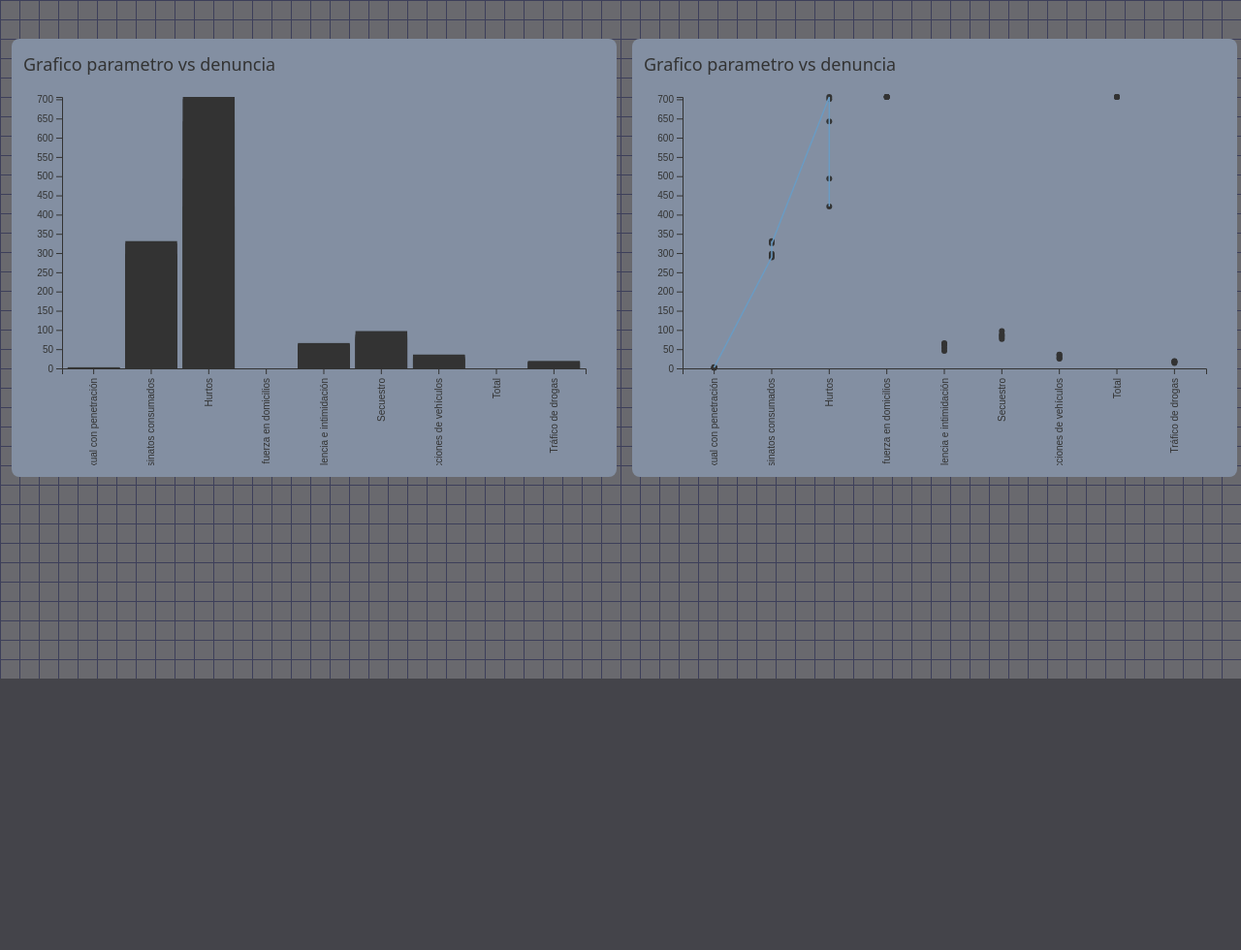
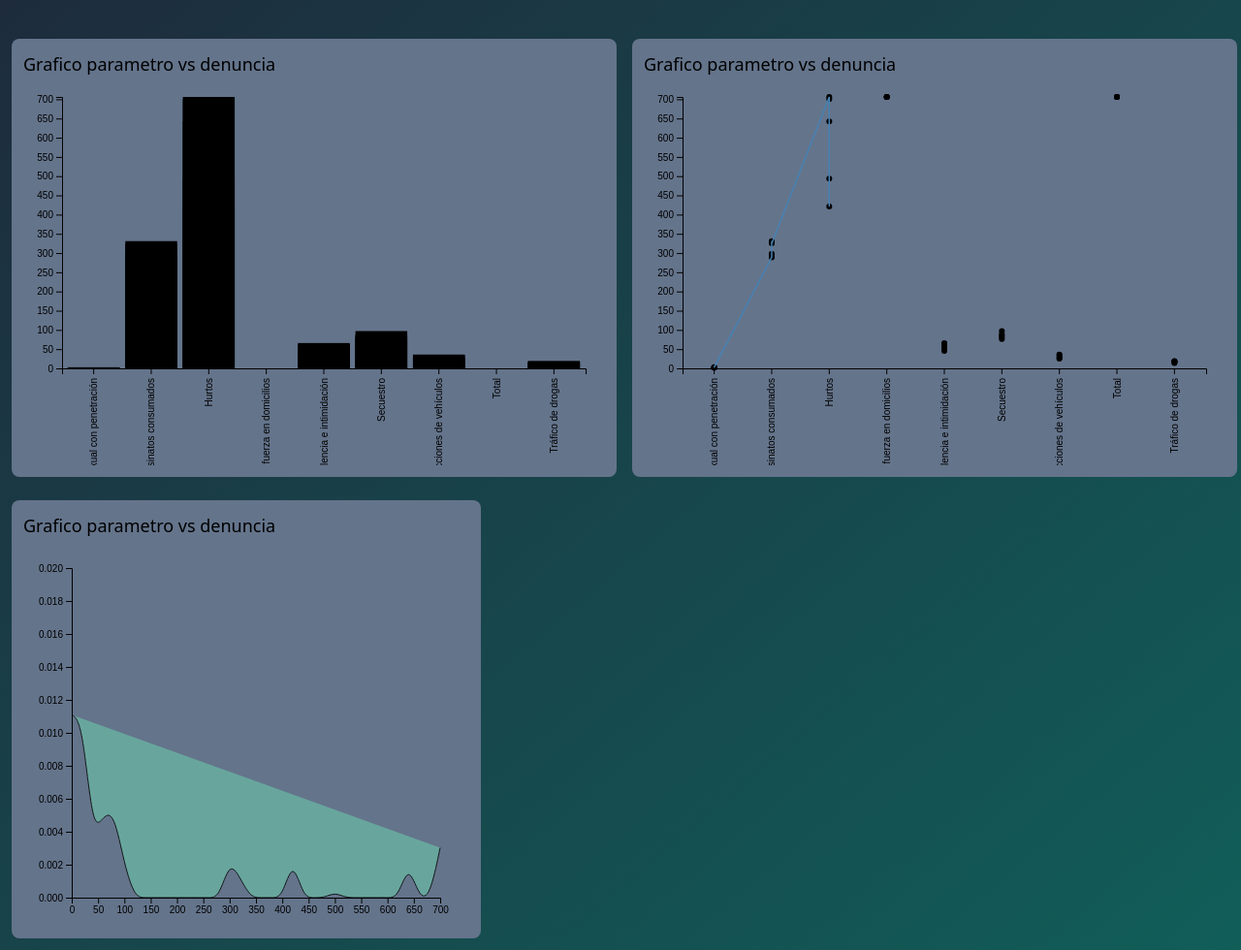
Before and after one commit to leninrkb/Graficos-con-d3js, a plain HTML site: page index.html in a window 1280 px wide. Shown: the part 100-1080 px from the top of the page at 97% size. Before the commit the page ends 800 px from the top, so only its background shows below. Drawn offline with nearby package versions, Linux system fonts and the light colour scheme.

Commit message:
densidad y otro ondo

```diff
--- a/barras.js
+++ b/barras.js
@@ -1,77 +1,14 @@
-// d3.csv('./datos.csv', d => {
-//     d.Denuncias = +d.Denuncias;
-//     return d;
-//   }).then(lineChart);
+d3.csv('./datos.csv',d=>{
+    d.Denuncias = +d.Denuncias
+    return d;
+}).then(histograma2)
 
-//   function lineChart(data) {
-//     const margin = { top: 20, right: 20, bottom: 100, left: 40 };
-//     const width = 600 - margin.left - margin.right;
-//     const height = 400 - margin.top - margin.bottom;
-
-//     const svg = d3.select("#svg-barras")
-//       .attr("width", width + margin.left + margin.right)
-//       .attr("height", height + margin.top + margin.bottom)
-//       .append("g")
-//       .attr("transform", "translate(" + margin.left + "," + margin.top + ")");
-
-//     const x = d3.scaleBand()
-//       .range([0, width])
-//       .padding(0.1)
-//       .domain(data.map(function(d) { return d.Parametro; }));
-
-//     const y = d3.scaleLinear()
-//       .range([height, 0]);
-
-//     const line = d3.line()
-//       .x(function(d) { return x(d.Parametro) + x.bandwidth() / 2; })
-//       .y(function(d) { return y(d.Denuncias); });
-
-//     data.sort(function(a, b) {
-//       return d3.ascending(a.Parametro, b.Parametro);
-//     });
-
-//     y.domain([0, d3.max(data, function(d) { return d.Denuncias; })]);
-
-//     svg.selectAll(".dot")
-//       .data(data)
-//       .enter().append("circle")
-//       .attr("class", "dot")
-//       .attr("cx", function(d) { return x(d.Parametro) + x.bandwidth() / 2; })
-//       .attr("cy", function(d) { return y(d.Denuncias); })
-//       .attr("r", 3);
-
-//     svg.append("path")
-//       .datum(data)
-//       .attr("fill", "none")
-//       .attr("stroke", "steelblue")
-//       .attr("stroke-width", 2)
-//       .attr("d", line);
-
-//     svg.append("g")
-//       .attr("transform", "translate(0," + height + ")")
-//       .call(d3.axisBottom(x))
-//       .selectAll("text")
-//       .attr("transform", "rotate(-90)")
-//       .attr("x", -10)
-//       .attr("y", 0)
-//       .attr("dy", ".35em")
-//       .style("text-anchor", "end");
-
-//     svg.append("g")
-//       .call(d3.axisLeft(y));
-//   }
-
-d3.csv('./datos.csv', d => {
-    d.Denuncias = +d.Denuncias;
-    return d;
-  }).then(lineChart);
-
-  function lineChart(data) {
+function histograma2(data){
   const margin = { top: 20, right: 20, bottom: 100, left: 40 };
   const width = 600 - margin.left - margin.right;
   const height = 400 - margin.top - margin.bottom;
 
-    const svg = d3.select("#svg-barras")
+  const svg = d3.select("#misvg")
     .attr("width", width + margin.left + margin.right)
     .attr("height", height + margin.top + margin.bottom)
     .append("g")
@@ -79,36 +16,22 @@ d3.csv('./datos.csv', d => {
 
   const x = d3.scaleBand()
     .range([0, width])
-      .padding(0.1)
-      .domain(data.map(function(d) { return d.Parametro; }));
+    .padding(0.1);
 
   const y = d3.scaleLinear()
     .range([height, 0]);
 
-    const line = d3.line()
-      .x(function(d) { return x(d.Parametro) + x.bandwidth() / 2; })
-      .y(function(d) { return y(d.Denuncias); });
-
-    data.sort(function(a, b) {
-      return d3.ascending(a.Parametro, b.Parametro);
-    });
-
+  x.domain(data.map(function(d) { return d.Parametro; }));
   y.domain([0, d3.max(data, function(d) { return d.Denuncias; })]);
 
-    svg.selectAll(".dot")
+  svg.selectAll(".bar")
     .data(data)
-      .enter().append("circle")
-      .attr("class", "dot")
-      .attr("cx", function(d) { return x(d.Parametro) + x.bandwidth() / 2; })
-      .attr("cy", function(d) { return y(d.Denuncias); })
-      .attr("r", 3);
-
-    svg.append("path")
-      .datum(data)
-      .attr("fill", "none")
-      .attr("stroke", "steelblue")
-      .attr("stroke-width", 1.5)
-      .attr("d", line);
+    .enter().append("rect")
+    .attr("class", "bar")
+    .attr("x", function(d) { return x(d.Parametro); })
+    .attr("width", x.bandwidth())
+    .attr("y", function(d) { return y(d.Denuncias); })
+    .attr("height", function(d) { return height - y(d.Denuncias); });
 
   svg.append("g")
     .attr("transform", "translate(0," + height + ")")
--- /dev/null
+++ b/densidad.js
@@ -0,0 +1,68 @@
+
+// set the dimensions and margins of the graph
+const margin = {top: 30, right: 30, bottom: 30, left: 50},
+    width = 460 - margin.left - margin.right,
+    height = 400 - margin.top - margin.bottom;
+
+// append the svg object to the body of the page
+const svg = d3.select("#densidad")
+  .append("svg")
+    .attr("width", width + margin.left + margin.right)
+    .attr("height", height + margin.top + margin.bottom)
+  .append("g")
+    .attr("transform", `translate(${margin.left},${margin.top})`);
+
+// get the data
+// d3.csv("https://raw.githubusercontent.com/holtzy/data_to_viz/master/Example_dataset/1_OneNum.csv").then( function(data) {
+d3.csv("./datos.csv").then( function(data) {
+    console.log(data);
+  // add the x Axis
+  const x = d3.scaleLinear()
+            .domain([0, 700])
+            .range([0, width]);
+  svg.append("g")
+      .attr("transform", `translate(0, ${height})`)
+      .call(d3.axisBottom(x));
+
+  // add the y Axis
+  const y = d3.scaleLinear()
+            .range([height, 0])
+            .domain([0, 0.02]);
+  svg.append("g")
+      .call(d3.axisLeft(y));
+
+  // Compute kernel density estimation
+  const kde = kernelDensityEstimator(kernelEpanechnikov(7), x.ticks(40))
+  const density =  kde( data.map(function(d){  return d.Denuncias; }) )
+
+  // Plot the area
+  svg.append("path")
+      .attr("class", "mypath")
+      .datum(density)
+      .attr("fill", "#69b3a2")
+      .attr("opacity", ".8")
+      .attr("stroke", "#000")
+      .attr("stroke-width", 1)
+      .attr("stroke-linejoin", "round")
+      .attr("d",  d3.line()
+        .curve(d3.curveBasis)
+          .x(function(d) { return x(d[0]); })
+          .y(function(d) { return y(d[1]); })
+      );
+
+});
+
+
+// Function to compute density
+function kernelDensityEstimator(kernel, X) {
+  return function(V) {
+    return X.map(function(x) {
+      return [x, d3.mean(V, function(v) { return kernel(x - v); })];
+    });
+  };
+}
+function kernelEpanechnikov(k) {
+  return function(v) {
+    return Math.abs(v /= k) <= 1 ? 0.75 * (1 - v * v) / k : 0;
+  };
+}
--- a/index.html
+++ b/index.html
@@ -9,7 +9,7 @@
     <title>Document</title>
 </head>
 
-<body>
+<body class="bg-gradient-to-br from-slate-800 to-teal-800">
     <nav class="z-50 fixed backdrop-blur-lg  rounded-lg w-1/2 p-6 m-3 backdrop-brightness-50">
         <h1 class="text-2xl text-gray-300 font-semibold">Graficos con D3js</h1>
     </nav>
@@ -34,21 +34,24 @@
                     <svg id="svg-barras"></svg>
                 </div>
             </div>
+            <div class="col">
+                <div
+                    class="m-3 p-3 w-fit rounded-lg transition ease-in-out duration-500 hover:text-gray-300 hover:scale-105 hover:bg-slate-700 bg-slate-500">
+                    <label class="text-lg border-b-4 border-slate-500">
+                        Grafico parametro vs denuncia
+                    </label>
+                    <div id="densidad"></div>
+                </div>
+            </div>
         </div>
     </div>
 
 </body>
-<script src="https://d3js.org/d3.v7.min.js"></script>
-<script src="./logica.js"></script>
+<!-- <script src="https://d3js.org/d3.v7.min.js"></script> -->
+<script src="https://d3js.org/d3.v6.js"></script>
+<!-- <script src="https://d3js.org/d3.v4.js"></script> -->
 <script src="./barras.js"></script>
-<style>
-    html {
-        background-color: #44444a;
-        opacity: 0.8;
-        background-image: linear-gradient(#0d0f31 1px, transparent 1px),
-            linear-gradient(to right, #0d0f31 1px, #44444a 1px);
-        background-size: 20px 20px;
-    }
-</style>
+<script src="./puntos.js"></script>
+<script src="./densidad.js"></script>
 
 </html>
--- a/logica.js
+++ /dev/null
@@ -1,107 +0,0 @@
-// let svgw = 500;
-// let svgh = 400;
-// let margen = {
-//     izq:20, der:20, sup:40, inf:40
-// }
-// let grafw = svgw - margen.izq - margen.der;
-// let grafh = svgh - margen.sup - margen.inf;
-
-// d3.csv('./datos.csv',d=>{
-//     d.Denuncias = +d.Denuncias
-//     return d;
-// }).then(histograma)
-
-// function histograma(datos){
-//     console.log(datos);
-//     let svg = d3.select('#misvg')
-//     .attr('width',svgw)
-//     .attr('height',svgh)
-
-//     let dominiox = [0, 200]
-//     let escalax = d3.scaleLinear()
-//     .domain([0, 100])
-//     .range([0, grafw])
-
-//     svg.append('g')
-//     .attr('transform',`translate(${margen.izq},${grafh+margen.sup})`)
-//     .call(d3.axisBottom(escalax))
-
-//     let contadorFreq = d3.histogram()
-//     .value(d => d.Denuncias)
-//     .domain(dominiox)
-
-//     let bins = contadorFreq(datos);
-//     console.log(bins);
-
-//     let escalay = d3.scaleLinear()
-//     .domain([0, d3.max(bins, d=>d.length)])
-//     .range([0, grafh])
-
-//     svg.append('g')
-//     .attr('transform',`translate(${margen.izq},${margen.sup})`)
-//     .selectAll('rect')
-//     .data(bins)
-//     .enter().append('rect')
-//     .attr('x',d=>escalax(d.x1))
-//     .attr('y',d=>escalay(d.length))
-//     .attr('width',30)
-//     .attr('height',d=>grafh-escalay(d.length))
-//     .attr('fill','blue')
-// }
-
-
-// const data = [
-//     { category: "2018,Trimestre 4,Agresión sexual con penetración", value: 1.7 },
-//     { category: "2018,Trimestre 4,Homicidios dolosos y asesinatos consumados", value: 289 },
-//     { category: "2018,Trimestre 4,Hurtos", value: 706072 }
-//   ];
-
-
-d3.csv('./datos.csv',d=>{
-    d.Denuncias = +d.Denuncias
-    return d;
-}).then(histograma2)
-
-function histograma2(data){
-  const margin = { top: 20, right: 20, bottom: 100, left: 40 };
-  const width = 600 - margin.left - margin.right;
-  const height = 400 - margin.top - margin.bottom;
-
-  const svg = d3.select("#misvg")
-    .attr("width", width + margin.left + margin.right)
-    .attr("height", height + margin.top + margin.bottom)
-    .append("g")
-    .attr("transform", "translate(" + margin.left + "," + margin.top + ")");
-
-  const x = d3.scaleBand()
-    .range([0, width])
-    .padding(0.1);
-
-  const y = d3.scaleLinear()
-    .range([height, 0]);
-
-  x.domain(data.map(function(d) { return d.Parametro; }));
-  y.domain([0, d3.max(data, function(d) { return d.Denuncias; })]);
-
-  svg.selectAll(".bar")
-    .data(data)
-    .enter().append("rect")
-    .attr("class", "bar")
-    .attr("x", function(d) { return x(d.Parametro); })
-    .attr("width", x.bandwidth())
-    .attr("y", function(d) { return y(d.Denuncias); })
-    .attr("height", function(d) { return height - y(d.Denuncias); });
-
-  svg.append("g")
-    .attr("transform", "translate(0," + height + ")")
-    .call(d3.axisBottom(x))
-    .selectAll("text")
-    .attr("transform", "rotate(-90)")
-    .attr("x", -10)
-    .attr("y", 0)
-    .attr("dy", ".35em")
-    .style("text-anchor", "end");
-
-  svg.append("g")
-    .call(d3.axisLeft(y));
-}
--- /dev/null
+++ b/puntos.js
@@ -0,0 +1,62 @@
+d3.csv('./datos.csv', d => {
+    d.Denuncias = +d.Denuncias;
+    return d;
+  }).then(lineChart);
+
+  function lineChart(data) {
+    const margin = { top: 20, right: 20, bottom: 100, left: 40 };
+    const width = 600 - margin.left - margin.right;
+    const height = 400 - margin.top - margin.bottom;
+
+    const svg = d3.select("#svg-barras")
+      .attr("width", width + margin.left + margin.right)
+      .attr("height", height + margin.top + margin.bottom)
+      .append("g")
+      .attr("transform", "translate(" + margin.left + "," + margin.top + ")");
+
+    const x = d3.scaleBand()
+      .range([0, width])
+      .padding(0.1)
+      .domain(data.map(function(d) { return d.Parametro; }));
+
+    const y = d3.scaleLinear()
+      .range([height, 0]);
+
+    const line = d3.line()
+      .x(function(d) { return x(d.Parametro) + x.bandwidth() / 2; })
+      .y(function(d) { return y(d.Denuncias); });
+
+    data.sort(function(a, b) {
+      return d3.ascending(a.Parametro, b.Parametro);
+    });
+
+    y.domain([0, d3.max(data, function(d) { return d.Denuncias; })]);
+
+    svg.selectAll(".dot")
+      .data(data)
+      .enter().append("circle")
+      .attr("class", "dot")
+      .attr("cx", function(d) { return x(d.Parametro) + x.bandwidth() / 2; })
+      .attr("cy", function(d) { return y(d.Denuncias); })
+      .attr("r", 3);
+
+    svg.append("path")
+      .datum(data)
+      .attr("fill", "none")
+      .attr("stroke", "steelblue")
+      .attr("stroke-width", 1.5)
+      .attr("d", line);
+
+    svg.append("g")
+      .attr("transform", "translate(0," + height + ")")
+      .call(d3.axisBottom(x))
+      .selectAll("text")
+      .attr("transform", "rotate(-90)")
+      .attr("x", -10)
+      .attr("y", 0)
+      .attr("dy", ".35em")
+      .style("text-anchor", "end");
+
+    svg.append("g")
+      .call(d3.axisLeft(y));
+}
```
Lines whose indentation alone changed are shown as unchanged.
